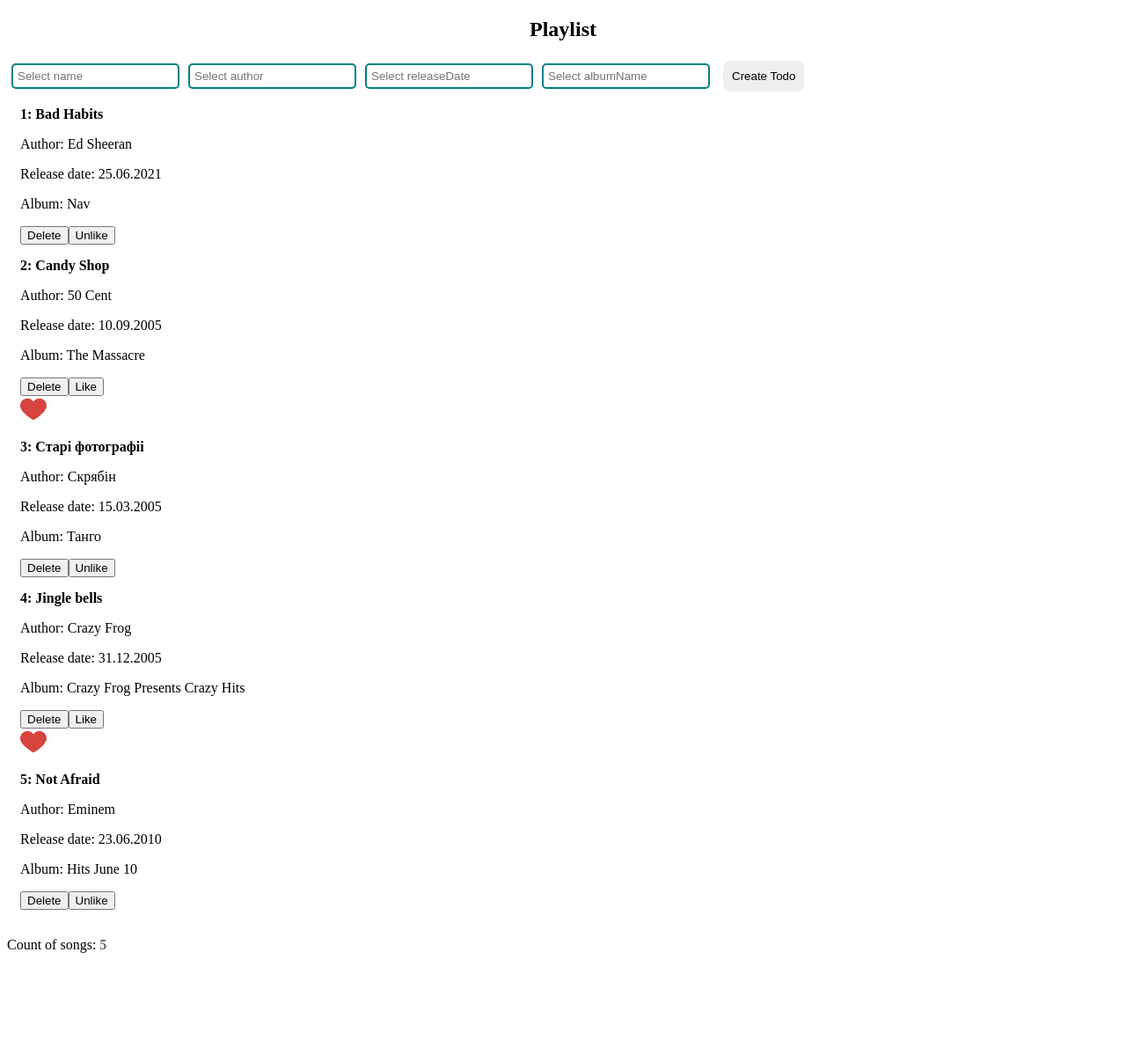
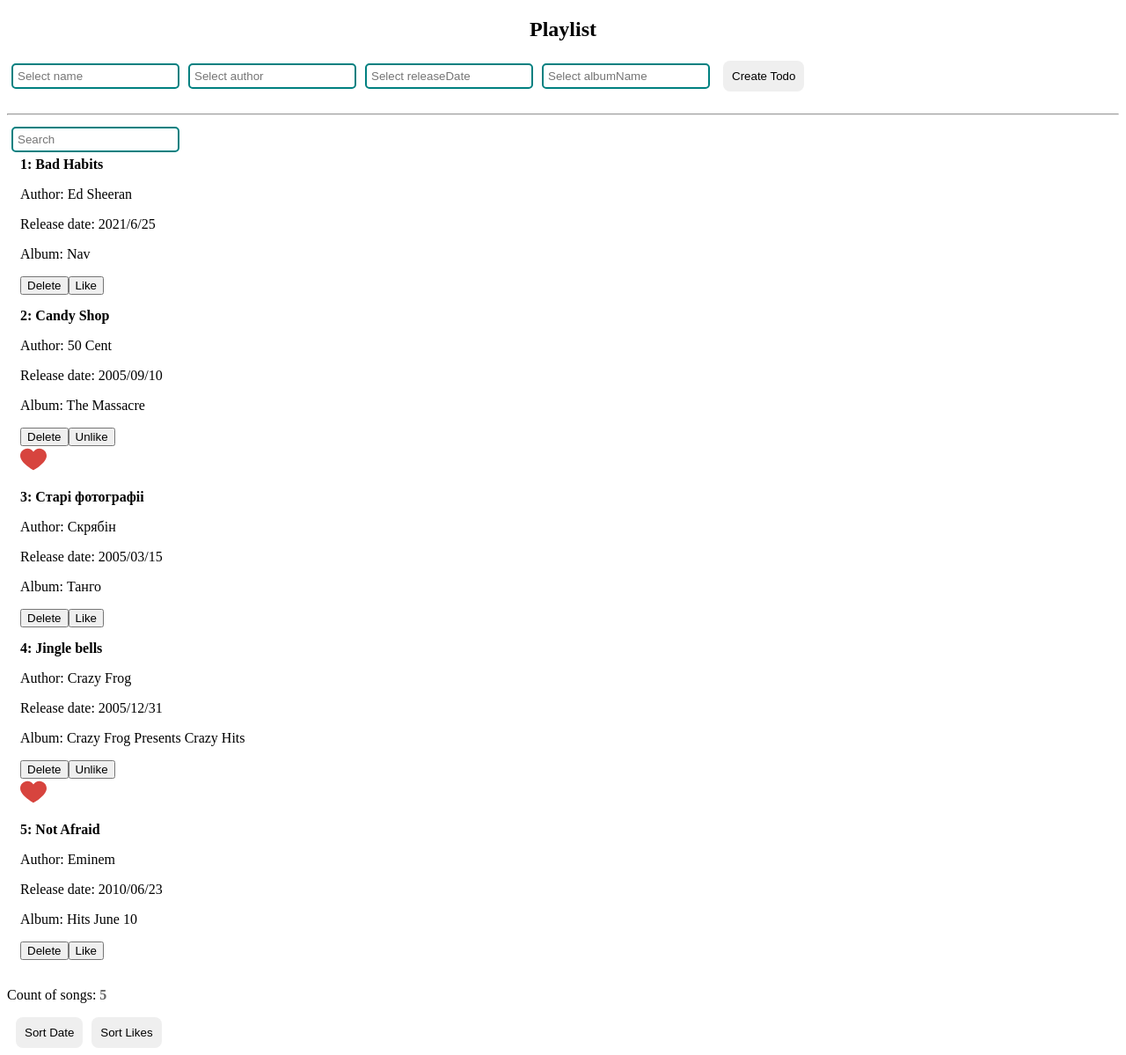
Before and after one commit to denbas51/firstReactAppV2, a React (Create React App) app: page / in a window 1280 px wide. Shown: the whole page at 88% size. Before the commit the page ends 1099 px from the top, so only its background shows below. Built offline with nearby package versions, Linux system fonts and the light colour scheme.

Commit message:
sort was added

```diff
--- a/src/App.js
+++ b/src/App.js
@@ -1,9 +1,14 @@
-import { useState } from "react"
+import { useState, useContext } from "react"
+import React, { Component, PropTypes } from "react"
 import AddNewTodo from "./components/AddNewTodo"
 import FormList from "./components/FormList"
 import Counter from "./components/Counter"
 import { songs } from "./data/songs"
 import "./style/App.css"
+import SearchTodos from "./components/SearchTodos"
+import Sort from "./components/Sort"
+
+export const TodoContext = React.createContext()
 
 function App() {
   const [todos, setTodos] = useState(songs)
@@ -29,12 +34,30 @@ function App() {
       ),
     ])
   }
+
+  const sortTodos = () => {
+    setTodos([
+      ...todos.sort(
+        (a, b) => new Date(a.releaseDate) - new Date(b.releaseDate)
+      ),
+    ])
+  }
+  const sortLikes = () => {
+    setTodos([...todos.sort((a, b) => a.isLike - b.isLike)])
+  }
+
   return (
     <div className="App">
       <h2>Playlist</h2>
       <AddNewTodo addTodo={addTodo} generateId={generateId} />
-      <FormList todos={todos} deleteTodo={deleteTodo} addLike={addLike} />
+
+      <hr />
+      <SearchTodos todos={todos} setTodos={setTodos} />
+      <TodoContext.Provider value={() => {}}>
+        <FormList todos={todos} deleteTodo={deleteTodo} addLike={addLike} />
+      </TodoContext.Provider>
       <Counter todos={todos} />
+      <Sort sortTodos={sortTodos} sortLikes={sortLikes} />
     </div>
   )
 }
--- /dev/null
+++ b/src/components/SearchTodos.jsx
@@ -0,0 +1,26 @@
+import { useState, useMemo, useEffect } from "react"
+import TodoInput from "./UI/input/TodoInput"
+
+function SearchTodos({ todos, setTodos }) {
+  const [query, setQuery] = useState("")
+  const filteredArray = useMemo(() => {
+    return query
+      ? todos.filter((todo) =>
+          todo.name.toLowerCase().includes(query.toLowerCase())
+        )
+      : todos
+  }, [query])
+
+  useEffect(() => {
+    setTodos(filteredArray)
+  }, [query])
+
+  return (
+    <TodoInput
+      placeholder="Search"
+      value={query}
+      onChange={(event) => setQuery(event.target.value)}
+    />
+  )
+}
+export default SearchTodos
--- /dev/null
+++ b/src/components/Sort.jsx
@@ -0,0 +1,31 @@
+import TodoButton from "./UI/button/TodoButton"
+
+function Sort({ sortTodos, sortLikes }) {
+  const sortDate = (event) => {
+    event.preventDefault()
+    sortTodos()
+  }
+  const sortLike = (event) => {
+    event.preventDefault()
+    sortLikes()
+  }
+  return (
+    <div>
+      <TodoButton
+        type="submit"
+        onClick={sortDate}
+        customClassName="TodoCreateButton"
+      >
+        Sort Date
+      </TodoButton>
+      <TodoButton
+        type="submit"
+        onClick={sortLike}
+        customClassName="TodoCreateButton"
+      >
+        Sort Likes
+      </TodoButton>
+    </div>
+  )
+}
+export default Sort
--- a/src/components/TodoItem.jsx
+++ b/src/components/TodoItem.jsx
@@ -1,7 +1,10 @@
+import { useContext } from "react"
 import TodoButton from "./UI/button/TodoButton"
 import like from "../images/like.svg"
+import { TodoContext } from "../App"
 
 function TodoItem({ todo, deleteTodo, addLike }) {
+  const value = useContext(TodoContext)
   return (
     <div key={todo.id} className="item-todo">
       <strong>
@@ -12,7 +15,7 @@ function TodoItem({ todo, deleteTodo, addLike }) {
       <p>Album: {todo.albumName}</p>
       <TodoButton onClick={() => deleteTodo(todo.id)}>Delete</TodoButton>
       <TodoButton onClick={() => addLike(todo.id)}>
-        {todo.isLike ? "Like" : "Unlike"}
+        {todo.isLike ? "Unlike" : "Like"}
       </TodoButton>
       <div className="setLike">
         {todo.isLike ? (
--- a/src/data/songs.js
+++ b/src/data/songs.js
@@ -3,7 +3,7 @@ export const songs = [
     id: 1,
     name: "Bad Habits",
     author: "Ed Sheeran",
-    releaseDate: "25.06.2021",
+    releaseDate: "2021/6/25",
     albumName: "Nav",
     isLike: false,
   },
@@ -11,7 +11,7 @@ export const songs = [
     id: 2,
     name: "Candy Shop",
     author: "50 Cent",
-    releaseDate: "10.09.2005",
+    releaseDate: "2005/09/10",
     albumName: "The Massacre",
     isLike: true,
   },
@@ -19,7 +19,7 @@ export const songs = [
     id: 3,
     name: "Старi фотографii",
     author: "Скрябiн",
-    releaseDate: "15.03.2005",
+    releaseDate: "2005/03/15",
     albumName: "Танго",
     isLike: false,
   },
@@ -27,7 +27,7 @@ export const songs = [
     id: 4,
     name: "Jingle bells",
     author: "Crazy Frog",
-    releaseDate: "31.12.2005",
+    releaseDate: "2005/12/31",
     albumName: "Crazy Frog Presents Crazy Hits",
     isLike: true,
   },
@@ -35,7 +35,7 @@ export const songs = [
     id: 5,
     name: "Not Afraid",
     author: "Eminem",
-    releaseDate: "23.06.2010",
+    releaseDate: "2010/06/23",
     albumName: "Hits June 10",
     isLike: false,
   },
```
